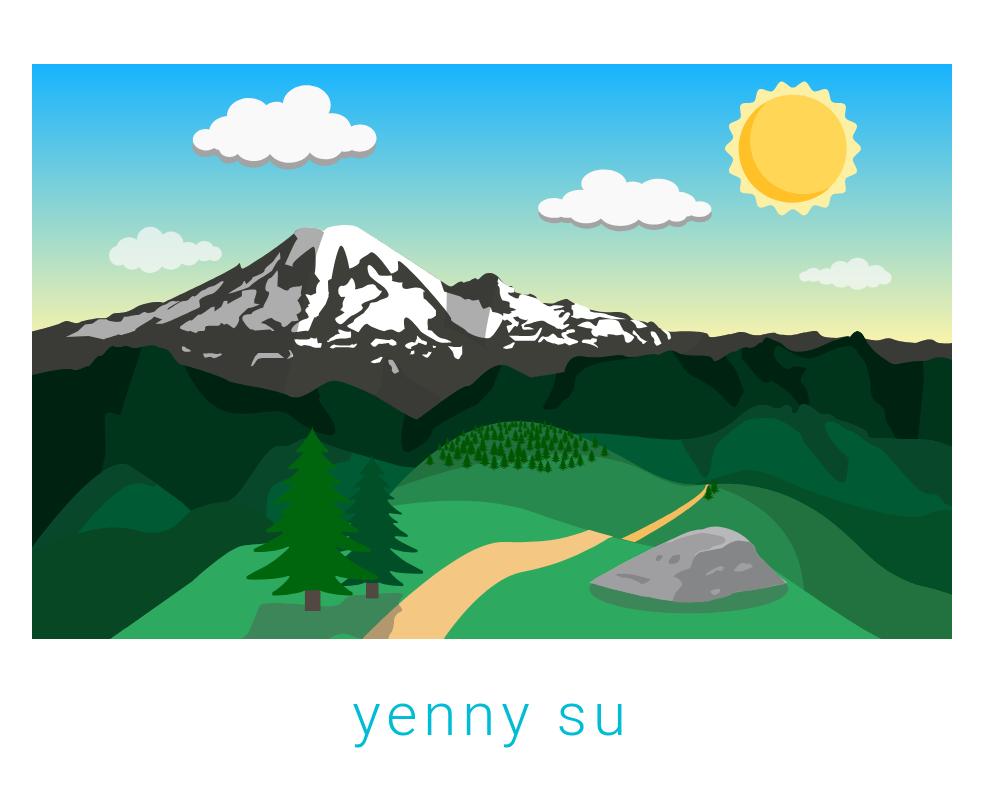
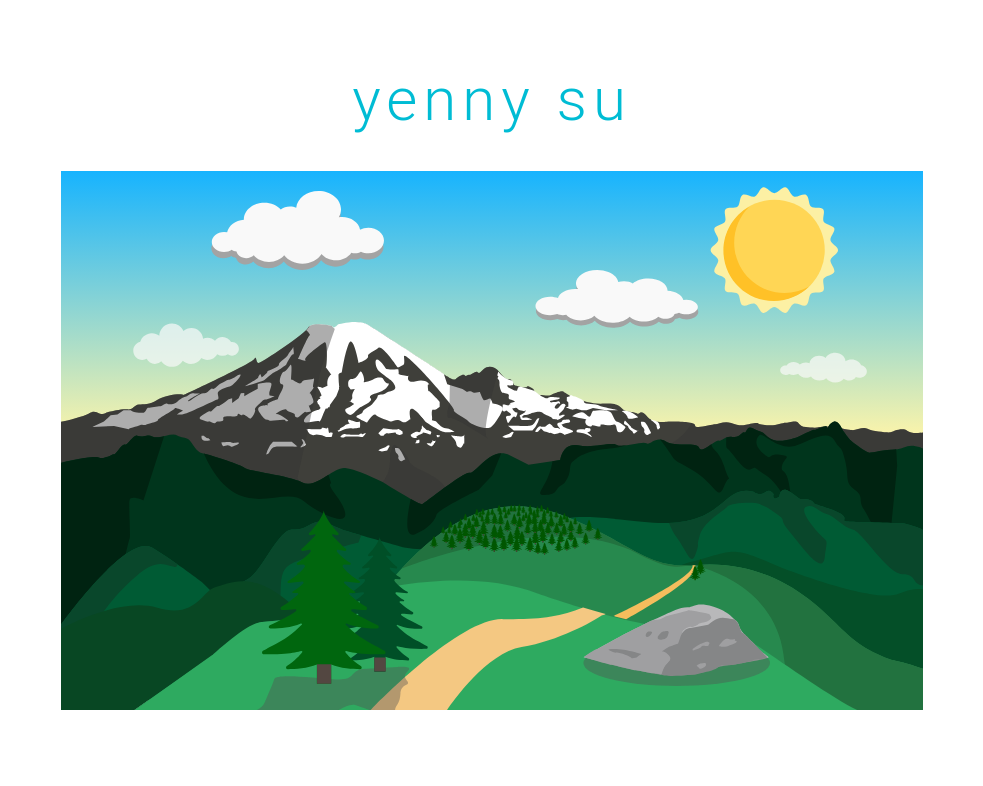
Before and after one commit to yennysu/personal-website, a React (Create React App) app: page / in a window 1280 px wide. Shown: the top 786 px of the page, without its empty margins (148-1131 px from the left). Built offline with nearby package versions, Linux system fonts and the light colour scheme.

Commit message:
reorged landing page, added router imports

```diff
--- a/src/App.js
+++ b/src/App.js
@@ -1,12 +1,36 @@
 import React from 'react';
 import './style.css';
 import LandscapeSVG from './components/LandscapeSVG'
+import {BrowserRouter as Router, Route, Link} from 'react-router-dom'
 import { Box, Grid, Typography, Paper, CardContent, Container}  from '@material-ui/core/';
 
 class App extends React.Component {
 
+  headline() {
+    return (
+      <Typography variant="h2" color='primary' align="center">
+        <Box letterSpacing={6}>
+        yenny su
+        </Box>
+      </Typography>
+    )
+  }
+
+  landscape() {
+    const inputs = {
+      style: {
+        margin: '3%'
+      }
+    }
+    return(
+      <div {...inputs}>
+        <LandscapeSVG/>
+      </div>
+    )
+  }
+
   render() {
-    const inputs ={
+    const inputs = {
       mainDiv: {
         style: {
           margin: '5%'
@@ -21,14 +45,8 @@ class App extends React.Component {
 
     return (
       <div {...inputs.mainDiv}>
-          <LandscapeSVG/>
-          <div {...inputs.textDiv}>
-            <Typography variant="h2" color='primary' align="center">
-              <Box letterSpacing={6}>
-              yenny su
-              </Box>
-            </Typography>
-          </div>
+        {this.headline()}
+        {this.landscape()}
       </div>
     );
   }
```
